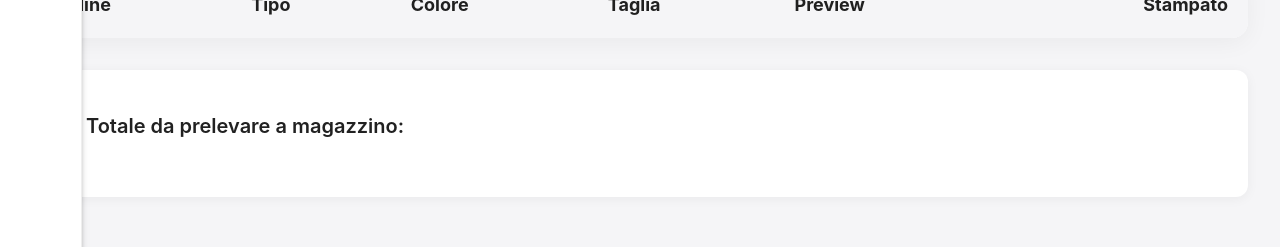
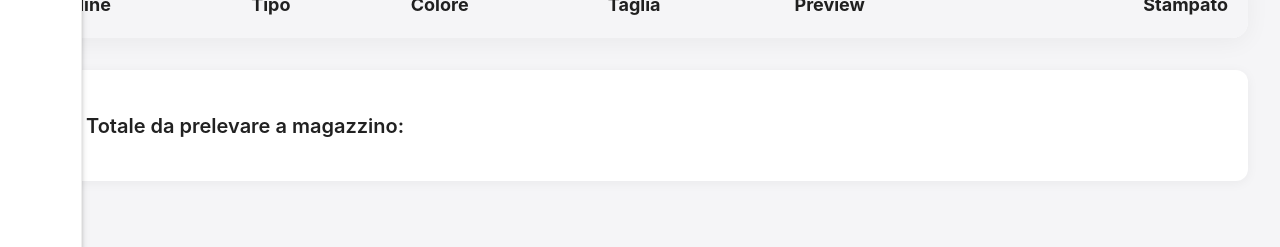
Before and after one commit to mirkogalizia/spediamopro, a Next.js app: page /produzione in a window 1280 px wide. Shown: the part 257-504 px from the top of the page. Built offline with nearby package versions, Linux system fonts and the light colour scheme.

Commit message:
pushhhhhhh

```diff
--- a/app/produzione/page.tsx
+++ b/app/produzione/page.tsx
@@ -97,12 +97,15 @@ export default function ProduzionePage() {
   }
 
   const totaliMagazzino = useMemo(() => {
-    const map = new Map<string, number>();
+    const map = new Map<string, Map<string, number>>();
     for (const riga of righe) {
-      const key = `${riga.tipo_prodotto} | ${riga.colore.toUpperCase()} | ${riga.taglia.toUpperCase()}`;
-      map.set(key, (map.get(key) || 0) + 1);
+      const tipo = riga.tipo_prodotto;
+      const key = `${riga.colore.toUpperCase()} | ${riga.taglia.toUpperCase()}`;
+      if (!map.has(tipo)) map.set(tipo, new Map());
+      const inner = map.get(tipo)!;
+      inner.set(key, (inner.get(key) || 0) + 1);
     }
-    return Array.from(map.entries());
+    return map;
   }, [righe]);
 
   return (
@@ -187,11 +190,16 @@ export default function ProduzionePage() {
 
             <div style={{ marginTop: '32px', background: '#fff', borderRadius: '12px', padding: '24px', width: '100%', boxShadow: '0 2px 12px rgba(0,0,0,0.05)' }}>
               <h2 style={{ fontSize: '20px', fontWeight: 600, marginBottom: '16px' }}>📦 Totale da prelevare a magazzino:</h2>
-              <ul style={{ columns: 2, fontSize: '16px', lineHeight: '1.8' }}>
-                {totaliMagazzino.map(([chiave, quantita]) => (
-                  <li key={chiave}><strong>{quantita}×</strong> {chiave}</li>
-                ))}
-              </ul>
+              {[...totaliMagazzino.entries()].map(([tipo, sottoMap]) => (
+                <div key={tipo} style={{ marginBottom: '16px' }}>
+                  <h3 style={{ fontSize: '18px', fontWeight: 600, marginBottom: '8px' }}>{tipo}</h3>
+                  <ul style={{ columns: 2, fontSize: '16px', lineHeight: '1.8', margin: 0, paddingLeft: '20px' }}>
+                    {[...sottoMap.entries()].map(([chiave, quantita]) => (
+                      <li key={chiave}><strong>{quantita}×</strong> {chiave}</li>
+                    ))}
+                  </ul>
+                </div>
+              ))}
             </div>
           </>
         )}
```
